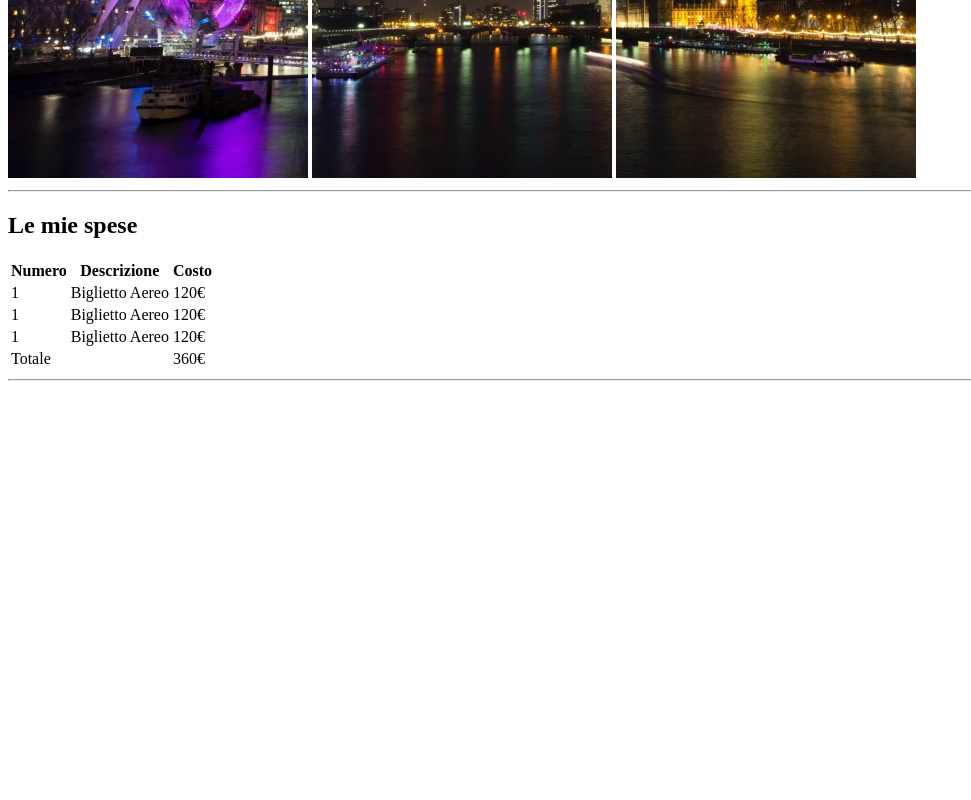
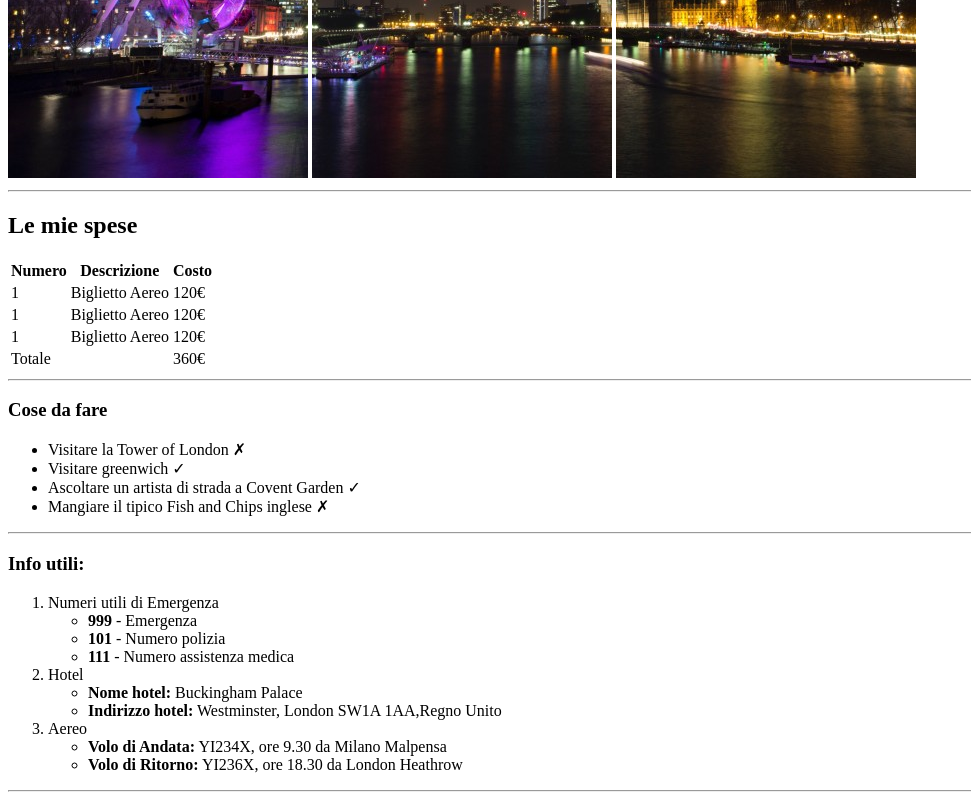
Before and after one commit to kritoma/html-london-trip, a plain HTML site: page index.html in a window 1280 px wide. Shown: the part 502-1302 px from the top of the page, without its empty margins (0-971 px from the left). Before the commit the page ends 891 px from the top, so only its background shows below. Drawn offline with Linux system fonts and the light colour scheme.

Commit message:
aggiunto sezione cose da fare e lista info

```diff
--- a/index.html
+++ b/index.html
@@ -56,6 +56,45 @@
             <hr>
         </section>
         <!-- /tabella  -->
+        <!-- sezione di cosa da fare -->
+        <section>
+            <h3>Cose da fare</h3>
+            <ul>
+                <li>Visitare la Tower of London &cross;</li>
+                <li>Visitare greenwich &check;</li>
+                <li>Ascoltare un artista di strada a Covent Garden &check;</li>
+                <li>Mangiare il tipico Fish and Chips inglese &cross;</li>
+            </ul>
+            <hr>
+        </section>
+        <!-- /sezione di cosa da fare -->
+        <!-- lista info -->
+        <section>
+            <h3>Info utili:</h3>
+            <ol>
+                <li><span>Numeri utili di Emergenza</span>
+                    <ul>
+                        <li><strong>999</strong> - Emergenza</li>
+                        <li><strong>101</strong> - Numero polizia</li>
+                        <li><strong>111</strong> - Numero assistenza medica</li>
+                    </ul>
+                </li>
+                <li><span>Hotel</span>
+                    <ul>
+                        <li><strong>Nome hotel:</strong> Buckingham Palace</li>
+                        <li><strong>Indirizzo hotel:</strong> Westminster, London SW1A 1AA,Regno Unito</li>
+                    </ul>
+                </li>
+                <li><span>Aereo</span>
+                    <ul>
+                        <li><strong>Volo di Andata:</strong> YI234X, ore 9.30 da Milano Malpensa</li>
+                        <li><strong>Volo di Ritorno:</strong> YI236X, ore 18.30 da London Heathrow</li>
+                    </ul>
+                </li>
+            </ol>
+            <hr>
+        </section>
+        <!-- lista info -->
     </main>
 </body>
 </html>
```
